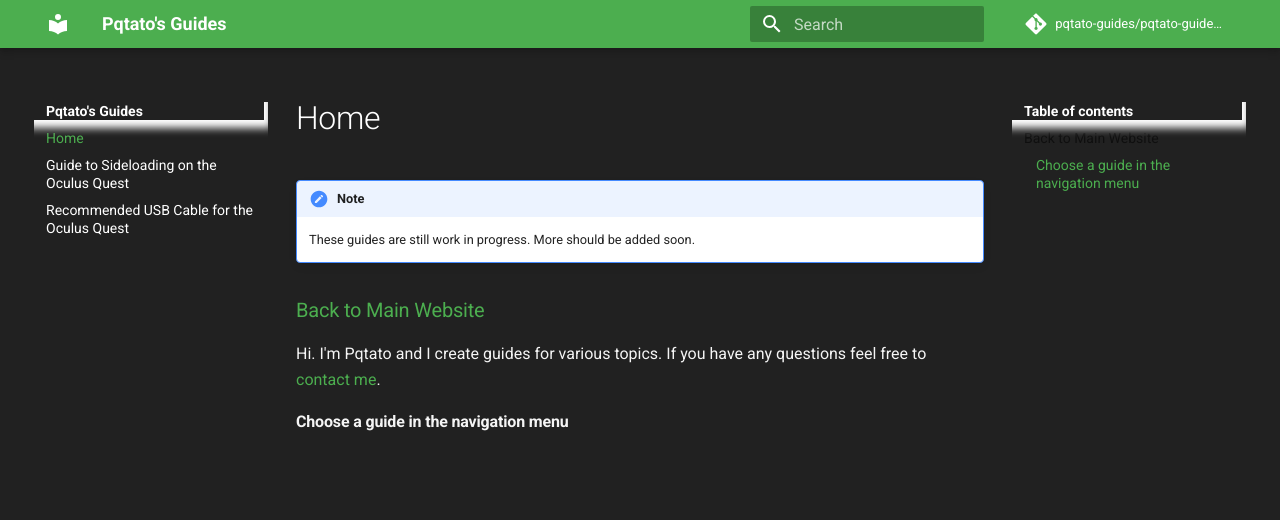
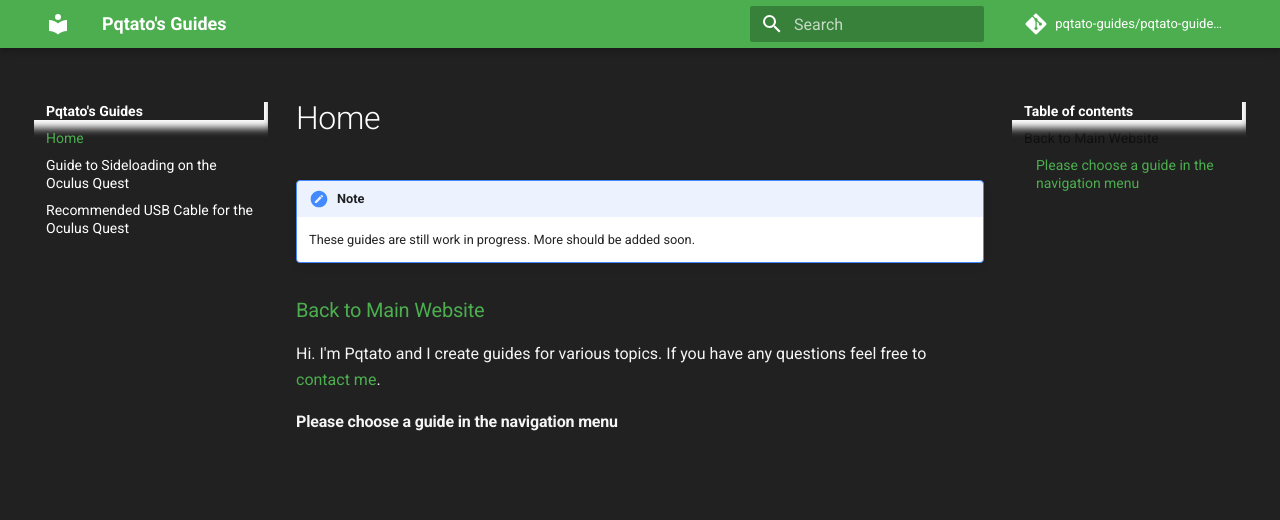
Before and after one commit to pqtato-guides/pqtato-guides.github.io, an MkDocs documentation site: the page built from docs/index.md, in a window 1280 px wide. Shown: the top 520 px of the page. Built offline with MkDocs 1.6.1 and Material for MkDocs 9.7.7, drawn with Linux system fonts in a browser that asks for light colours; comment, search, counter and statistics services are not loaded.

Commit message:
Update index.md

```diff
--- a/docs/index.md
+++ b/docs/index.md
@@ -3,4 +3,4 @@
     These guides are still work in progress. More should be added soon.
 ### [Back to Main Website](//pqtato.pw)
 Hi. I'm Pqtato and I create guides for various topics. If you have any questions feel free to [contact me](//pqtato.pw/contactme).
-#### Choose a guide in the navigation menu
+#### Please choose a guide in the navigation menu
```
